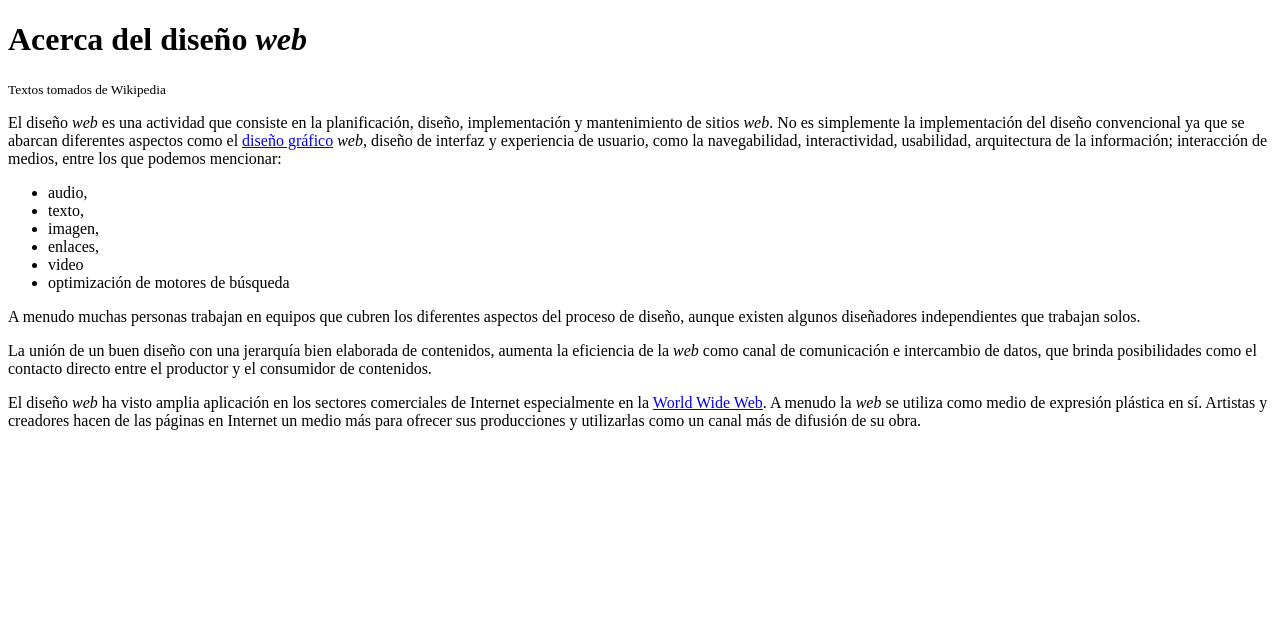
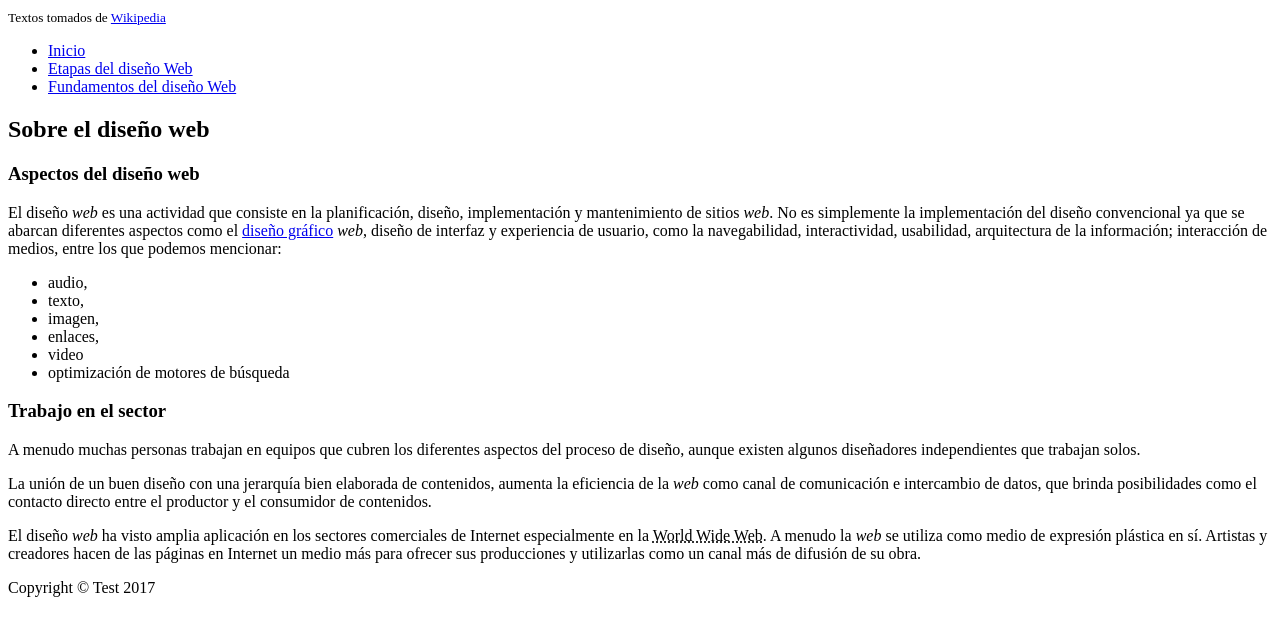
Before and after one commit to ultraUser76/MWD, a plain HTML site: page index.html in a window 1280 px wide. Drawn offline with Linux system fonts and the light colour scheme.

Commit message:
Structural html tags

```diff
--- a/index.html
+++ b/index.html
@@ -1,15 +1,30 @@
 <!DOCTYPE html>
-<html lang="en">
+<html lang="es">
 <head>
     <meta charset="UTF-8">
     <title>MWD website test. Aquent</title>
 </head>
 <body>
-    <div>
-        <h1>Acerca del diseño <em>web</em></h1>
-        <small>Textos tomados de Wikipedia</small>
 
-        <p>El diseño <em>web</em> es una actividad que consiste en la planificación, diseño, implementación y mantenimiento de sitios <em>web</em>. No es simplemente la implementación del diseño convencional ya que se abarcan diferentes aspectos como el <a href="#">diseño gráfico</a> <em>web</em>, diseño de interfaz y experiencia de usuario, como la navegabilidad, interactividad, usabilidad, arquitectura de la información; interacción de medios, entre los que podemos mencionar:</p>
+        <header>
+            <small>Textos tomados de <a href="https://es.wikipedia.org/wiki/Dise%C3%B1o_web">Wikipedia</a></small>
+            <nav>
+                <ul>
+                    <li><a href="index.html">Inicio</a></li>
+                    <li><a href="etapas_web.html">Etapas del diseño Web</a></li>
+                    <li><a href="fundamentos_web.html">Fundamentos del diseño Web</a></li>
+                </ul>
+            </nav>
+        </header>
+
+
+        <main>
+            <section>
+                <h1>Sobre el diseño web</h1>
+
+                <article>
+                    <h1>Aspectos del diseño web</h1>
+                    <p>El diseño <em>web</em> es una actividad que consiste en la planificación, diseño, implementación y mantenimiento de sitios <em>web</em>. No es simplemente la implementación del diseño convencional ya que se abarcan diferentes aspectos como el <a href="https://es.wikipedia.org/wiki/Dise%C3%B1o_web">diseño gráfico</a> <em>web</em>, diseño de interfaz y experiencia de usuario, como la navegabilidad, interactividad, usabilidad, arquitectura de la información; interacción de medios, entre los que podemos mencionar:</p>
                     <ul>
                         <li>audio,</li>
                         <li>texto,</li>
@@ -18,11 +33,22 @@
                         <li>video</li>
                         <li>optimización de motores de búsqueda</li>
                     </ul>
-         <p>A menudo muchas personas trabajan en equipos que cubren los diferentes aspectos del proceso de diseño, aunque existen algunos <span title="Freelancers">diseñadores independientes</span> que trabajan solos.</p>
+                </article>
+
+                <article>
+                    <h1>Trabajo en el sector</h1>
+                    <p>A menudo muchas personas trabajan en equipos que cubren los diferentes aspectos del proceso de diseño, aunque existen algunos <span title="Freelancers" lang="en">diseñadores independientes</span> que trabajan solos.
+                    </p>
 
                     <p>La unión de un buen diseño con una jerarquía bien elaborada de contenidos, aumenta la eficiencia de la <em>web</em> como canal de comunicación e intercambio de datos, que brinda posibilidades como el contacto directo entre el productor y el consumidor de contenidos.</p>
 
-        <p>El diseño <em>web</em> ha visto amplia aplicación en los sectores comerciales de Internet especialmente en la <a href="#" title="W3">World Wide Web</a>. A menudo la <em>web</em> se utiliza como medio de expresión plástica en sí. Artistas y creadores hacen de las páginas en Internet un medio más para ofrecer sus producciones y utilizarlas como un canal más de difusión de su obra.</p>
-    </div>
+                    <p>El diseño <em>web</em> ha visto amplia aplicación en los sectores comerciales de Internet especialmente en la <abbr title="W3">World Wide Web</abbr>. A menudo la <em>web</em> se utiliza como medio de expresión plástica en sí. Artistas y creadores hacen de las páginas en Internet un medio más para ofrecer sus producciones y utilizarlas como un canal más de difusión de su obra.</p>
+                </article>
+            </section>
+        </main>
+
+        <footer>Copyright &copy; Test 2017</footer>
+
+
 </body>
 </html>
```
Lines whose indentation alone changed are shown as unchanged.
